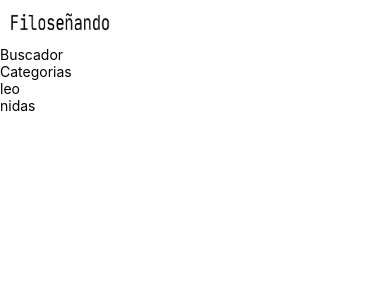
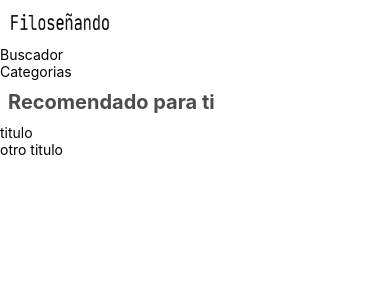
Before and after one commit to diegoosorio/filo, a React Native app: screen / in a window 390 px wide. Shown: the top 300 px of the page. Built offline with nearby package versions, Linux system fonts and the light colour scheme.

Commit message:
Estructurando las recomendaciones

```diff
--- /dev/null
+++ b/src/videos/components/SuggestionListLayout.js
@@ -0,0 +1,27 @@
+import React from 'react';
+import {View, Text, StyleSheet} from 'react-native';
+
+function SuggestionListLayout(props) {
+  return (
+    <View style={styles.container}>
+      <Text style={styles.title}>{props.title}</Text>
+      {props.children}
+    </View>
+  );
+}
+
+const styles = StyleSheet.create({
+  container: {
+    paddingVertical: 10,
+    flex: 1,
+  },
+  title: {
+    color: '#4c4c4c',
+    fontSize: 20,
+    marginBottom: 10,
+    fontWeight: 'bold',
+    marginLeft: 8,
+  },
+});
+
+export default SuggestionListLayout;
--- a/src/videos/containers/SuggestionList.js
+++ b/src/videos/containers/SuggestionList.js
@@ -1,23 +1,26 @@
 import React, {Component} from 'react';
 import {FlatList, Text} from 'react-native';
+import Layout from '../components/SuggestionListLayout';
 
 class SuggestionList extends Component {
   render() {
     const list = [
       {
-        title: 'leo',
+        title: 'titulo',
         key: '1',
       },
       {
-        title: 'nidas',
+        title: 'otro titulo',
         key: '2',
       },
     ];
     return (
-      <FlatList
-        data={list}
-        renderItem={({item}) => <Text>{item.title}</Text>}
-      />
+      <Layout title="Recomendado para ti">
+        <FlatList
+          data={list}
+          renderItem={({item}) => <Text>{item.title}</Text>}
+        />
+      </Layout>
     );
   }
 }
```
